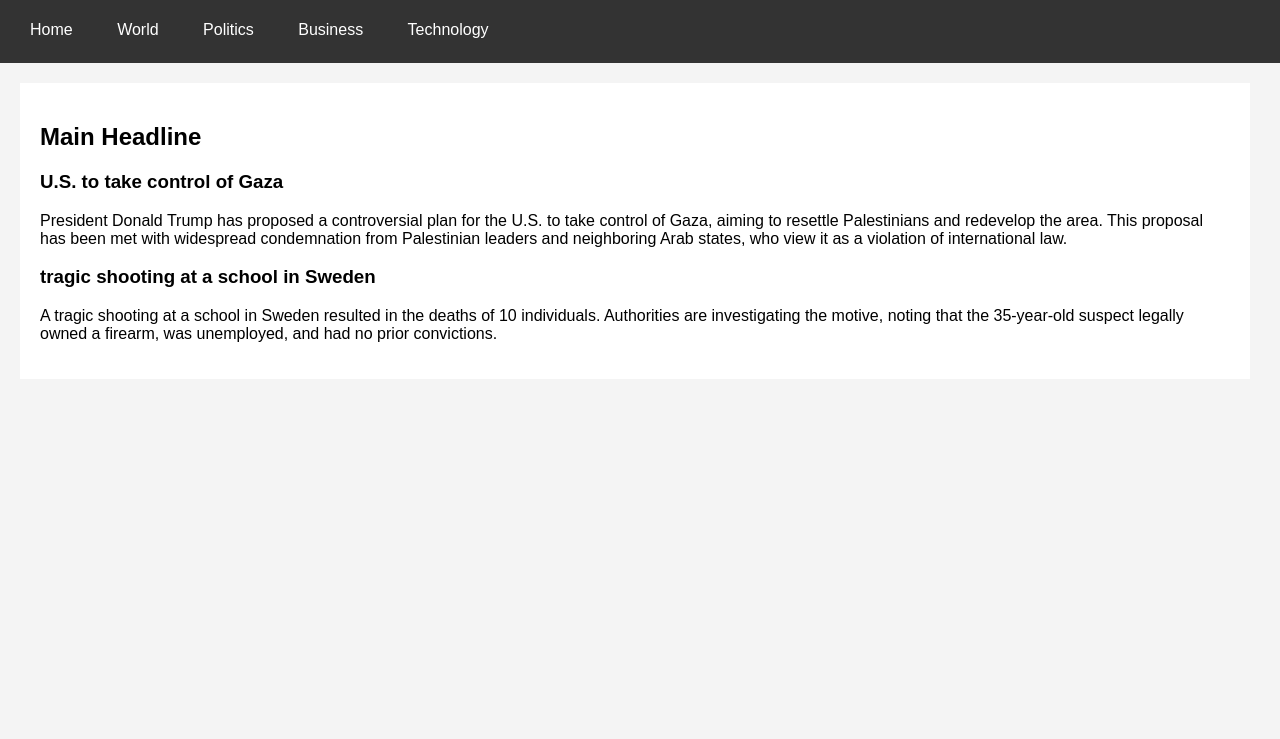
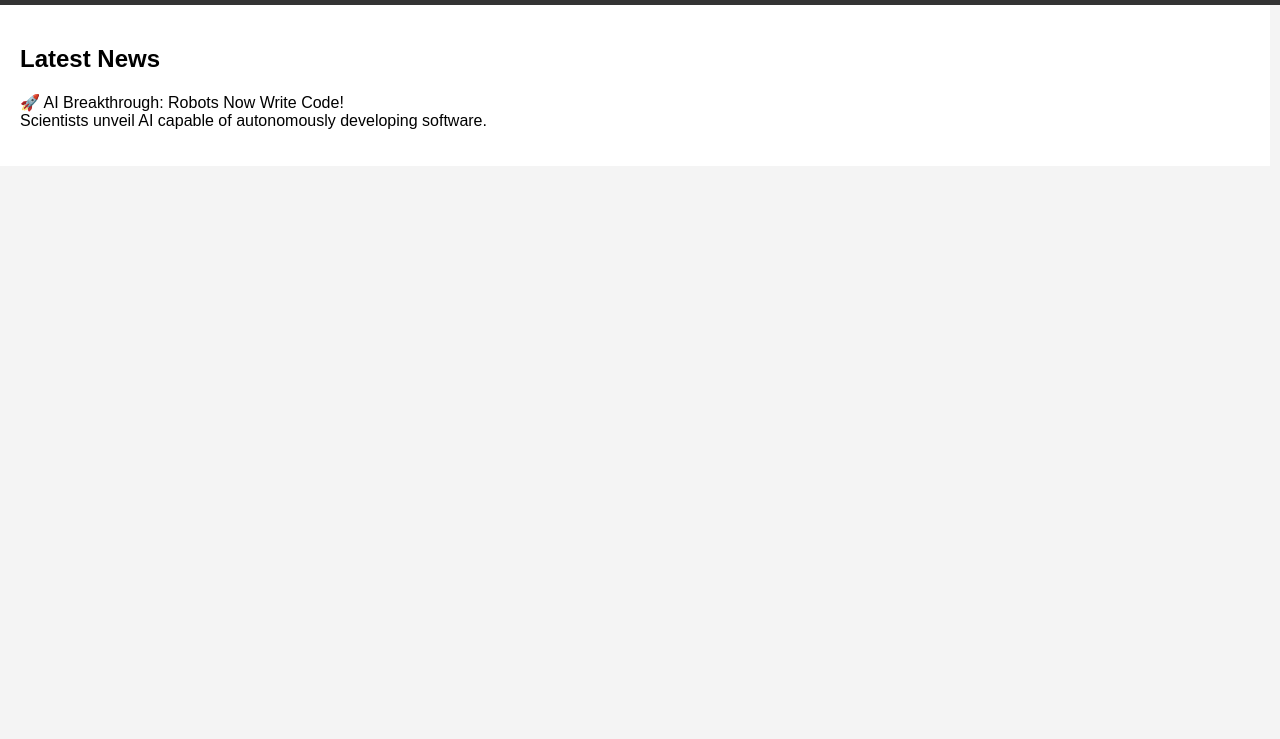
Before and after one commit to DWeda/watchyur, a plain HTML site: page index.html in a window 1280 px wide. Shown: the part 61-800 px from the top of the page. Drawn offline with Linux system fonts and the light colour scheme.

Commit message:
test java script

```diff
--- a/index.html
+++ b/index.html
@@ -1,52 +1,25 @@
 <!DOCTYPE html>
 <html lang="en">
-
 <head>
     <meta charset="UTF-8">
     <meta name="viewport" content="width=device-width, initial-scale=1.0">
-    <title>News Landing Page</title>
+    <title>Dynamic News Page</title>
     <link rel="stylesheet" href="styles.css">
 </head>
+<body>
 
-<body>
-    <div class="header">NEWS</div>
     <div class="navbar">
         <a href="index.html">Home</a>
-        <a href="world.html">World</a>
-        <a href="politics.html">Politics</a>
+        <a href="technology.html">Technology</a>
         <a href="business.html">Business</a>
-        <a href="technology.html">Technology</a>
     </div>
-    <div class="container">
-        <div class="main-content">
-            <h2>Main Headline</h2>
-            <h3>U.S. to take control of Gaza</h3>
-            <p>President Donald Trump has proposed a controversial plan for the U.S. to take control of Gaza, aiming to
-                resettle Palestinians and redevelop the area. This proposal has been met with widespread condemnation
-                from Palestinian leaders and neighboring Arab states, who view it as a violation of international law.
-            </p>
-            <h3>tragic shooting at a school in Sweden</h3>
-            <p>A tragic shooting at a school in Sweden resulted in the deaths of 10 individuals. Authorities are
-                investigating the motive, noting that the 35-year-old suspect legally owned a firearm, was unemployed,
-                and had no prior convictions.</p>
-                <div class="icon"></div>
-        </div>
-        <!-- <div class="sidebar">
-            <h3>Latest News</h3>
-            <div class="news-item">Ukrainian President Volodymyr Zelenskyy has called for the creation of an "armed
-                forces of Europe" to bolster the continent's defense capabilities independently of NATO. This proposal
-                comes amid concerns about the reliability of U.S. support under President Donald Trump's administration.
-            </div>
-            <div class="news-item">Breaking: The Trump administration has initiated peace talks between Russia and
-                Ukraine, notably excluding European participation. This move has raised concerns among European leaders
-                about being sidelined in decisions affecting regional security.</div>
-            <div class="news-item">Argentina has announced its decision to exit the World Health Organization,
-                criticizing the agency's handling of the COVID-19 pandemic. This move mirrors previous actions taken by
-                the U.S. under President Trump.</div>
 
-            <div class="icon"></div>
-        </div> -->
+    <div class="main-content">
+        <h2>Latest News</h2>
+        <p id="news-content">Loading...</p>
     </div>
+
+    <script src="script.js"></script>
+
 </body>
-
 </html>
--- /dev/null
+++ b/script.js
@@ -0,0 +1,14 @@
+function loadNews() {
+    fetch("content.txt")
+    .then(response => response.text())
+    .then(data => {
+        document.getElementById("news-content").innerText = data;
+    })
+    .catch(error => console.error("Error loading news:", error));
+}
+
+// Load news on page load
+loadNews();
+
+// Auto-refresh every 60 seconds
+setInterval(loadNews, 60000);
```
Also changed, not shown: 2.html (added, +43 -0 lines), content.txt (added).
